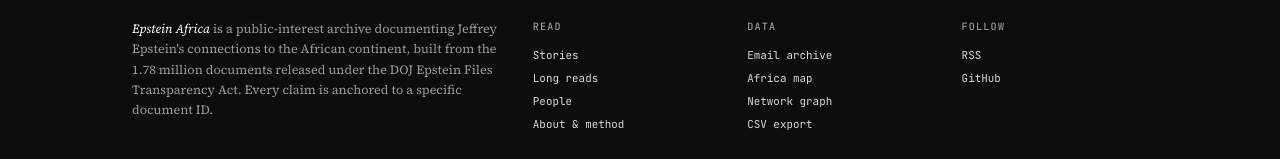
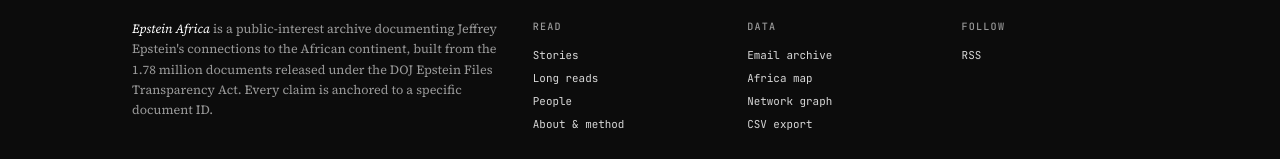
Before and after one commit to maza45/epstein-africa, a Next.js app in the folder web/: page /stories in a window 1280 px wide. Shown: the part 5629-5788 px from the top of the page. Built offline with nearby package versions, Linux system fonts and the light colour scheme.

Commit message:
footer: remove GitHub link

```diff
--- a/web/components/Footer.js
+++ b/web/components/Footer.js
@@ -67,15 +67,6 @@
             <li>
               <a href="/rss.xml">{copy.followRss}</a>
             </li>
-            <li>
-              <a
-                href="https://github.com/Iskanenani/epstein-africa"
-                target="_blank"
-                rel="noreferrer"
-              >
-                {copy.followGithub}
-              </a>
-            </li>
           </ul>
         </div>
       </div>
```
Also changed, not shown: web/lib/i18n.js.
